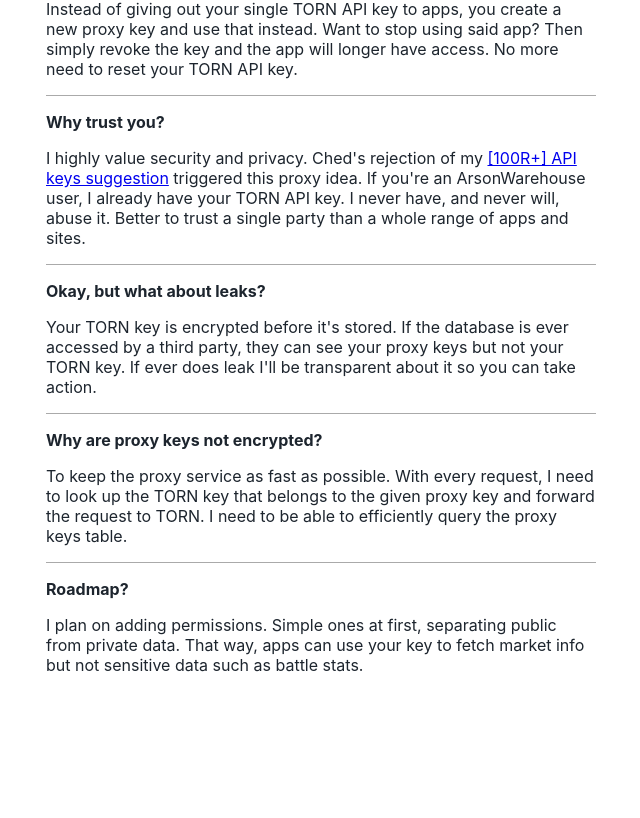
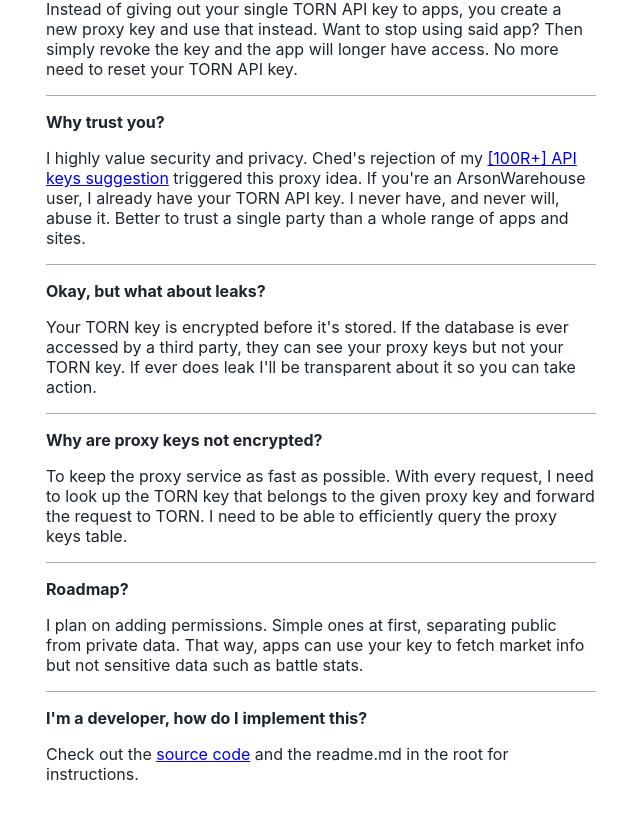
Before and after one commit to waterock/torn-proxy, a React (Create React App) app in the folder client-side/: page / in a window 1280 px wide. Shown: the part 521-1339 px from the top of the page, without its empty margins (319-959 px from the left). Before the commit the page ends 1252 px from the top, so only its background shows below. Built offline with nearby package versions, Linux system fonts and the light colour scheme.

Commit message:
Add faq with link to source code

```diff
--- a/client-side/src/App.tsx
+++ b/client-side/src/App.tsx
@@ -47,6 +47,9 @@ function App() {
                         <Faq question="Okay, but what about leaks?" answer="Your TORN key is encrypted before it's stored. If the database is ever accessed by a third party, they can see your proxy keys but not your TORN key. If ever does leak I'll be transparent about it so you can take action."/>
                         <Faq question="Why are proxy keys not encrypted?" answer="To keep the proxy service as fast as possible. With every request, I need to look up the TORN key that belongs to the given proxy key and forward the request to TORN. I need to be able to efficiently query the proxy keys table."/>
                         <Faq question="Roadmap?" answer="I plan on adding permissions. Simple ones at first, separating public from private data. That way, apps can use your key to fetch market info but not sensitive data such as battle stats."/>
+                        <Faq question="I'm a developer, how do I implement this?">
+                            Check out the <a href="https://github.com/sulsay/torn-proxy" target="_blank" rel="noopener noreferrer">source code</a> and the readme.md in the root for instructions.
+                        </Faq>
                     </>
                 )}
             </div>
```
Also changed, not shown: 8 other files (tests, documents, lock files or other folders).
